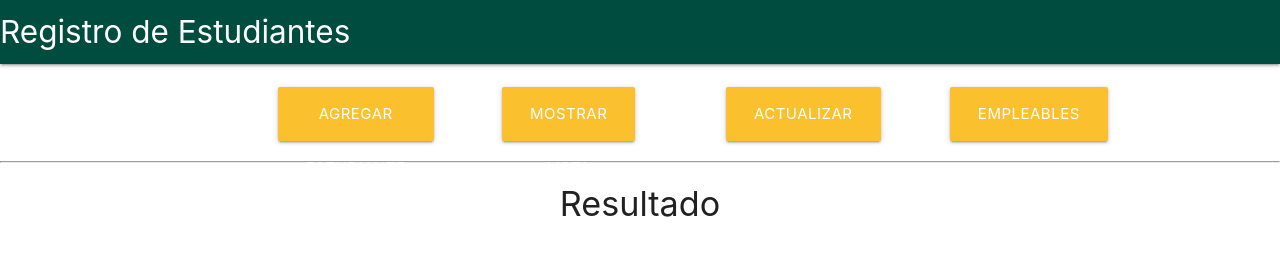
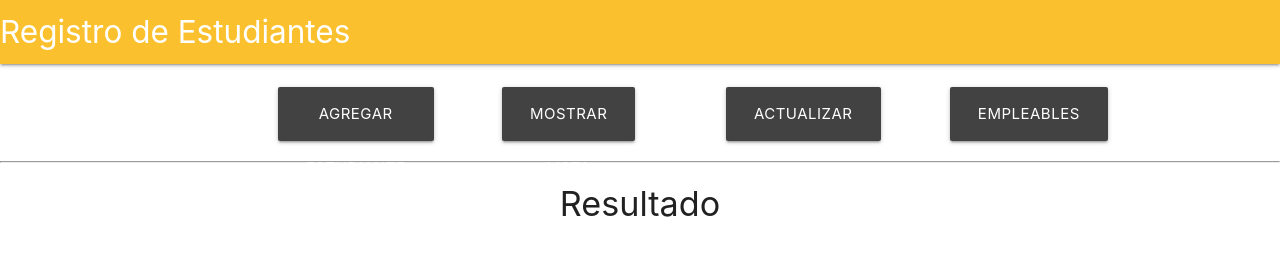
Before and after one commit to luisaGonzales/students, a plain HTML site: page index.html in a window 1280 px wide. Drawn offline with nearby package versions, Linux system fonts and the light colour scheme.

Commit message:
Maquetación

```diff
--- a/index.html
+++ b/index.html
@@ -1,29 +1,31 @@
 <!DOCTYPE html>
 <html>
+
 <head>
     <meta charset="utf-8" />
-        <title>Proyecto Final - Sprint 1</title>
+    <title>Students Record</title>
     <link rel="stylesheet" href="https://cdnjs.cloudflare.com/ajax/libs/materialize/0.98.0/css/materialize.min.css">
 </head>
+
 <body>
     <nav>
-            <div class="nav-wrapper teal darken-4">
+        <div class="nav-wrapper yellow darken-2">
             <a href="#" class="brand-logo ">Registro de Estudiantes</a>
         </div>
     </nav><br>
     <section class="container">
         <div class="row">
             <div class="col s2 offset-s1">
-                    <button id="agregar" class="btn-large yellow darken-2">Agregar Estudiante</button>
+                <button id="agregar" class="btn-large grey darken-3">Agregar Estudiante</button>
             </div>
             <div class="col s2 offset-s1">
-                    <button id="mostrar" class="btn-large yellow darken-2">Mostrar Lista</button>
+                <button id="mostrar" class="btn-large grey darken-3">Mostrar Lista</button>
             </div>
             <div class="col s2 offset-s1">
-                    <button id="top-tecnico" class="btn-large yellow darken-2">Actualizar</button>
+                <button id="top-tecnico" class="btn-large grey darken-3">Actualizar</button>
             </div>
             <div class="offset-s1 col s2 ">
-                    <button id="top-hse" class="btn-large yellow darken-2">Empleables</button>
+                <button id="top-hse" class="btn-large grey darken-3">Empleables</button>
             </div>
         </div>
     </section>
@@ -32,6 +34,11 @@
         <h4 class="center-align">Resultado</h4>
         <div id="contenedor-estudiantes"></div>
     </section>
+
+    <!-- FontAwesome -->
+    <script src="https://use.fontawesome.com/1625bb79ec.js"></script>
+    <!-- Javascript -->
     <script src="assets/js/main.js"></script>
 </body>
+
 </html>
```
Lines whose indentation alone changed are shown as unchanged.
